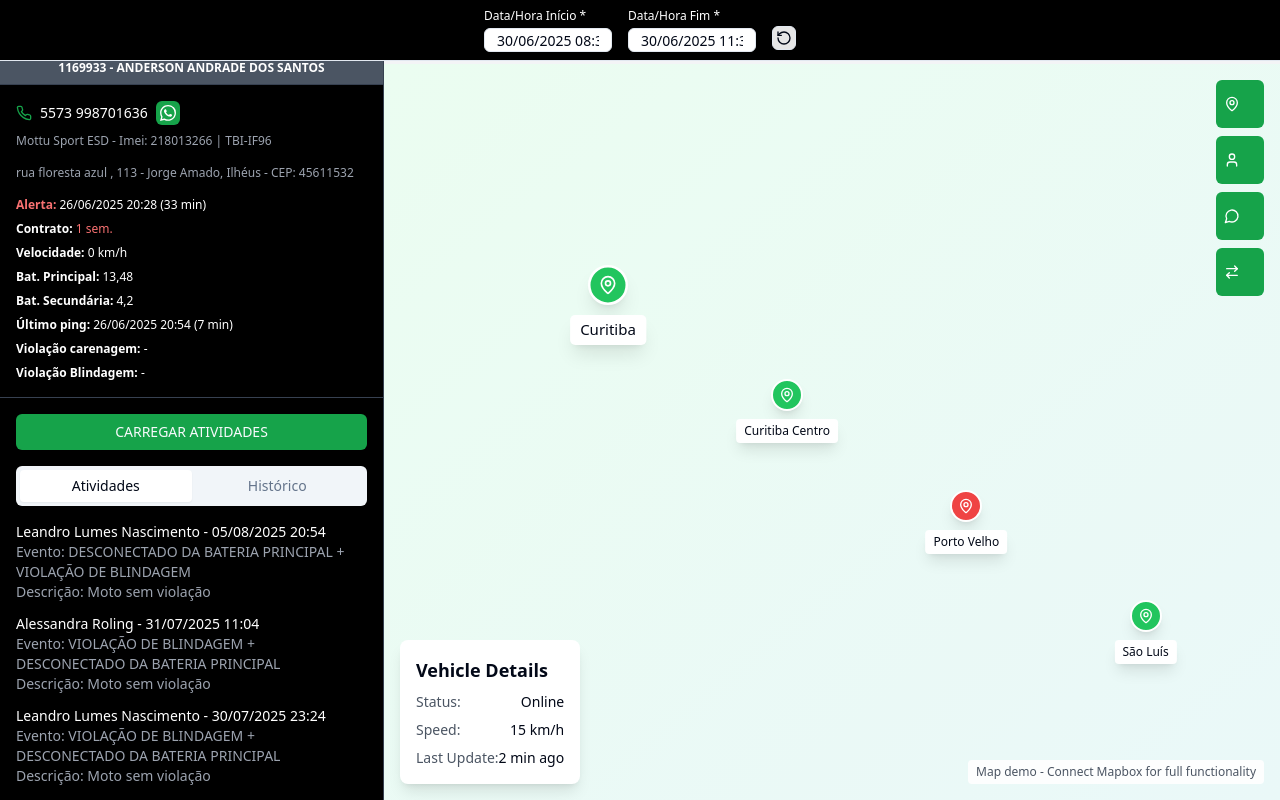
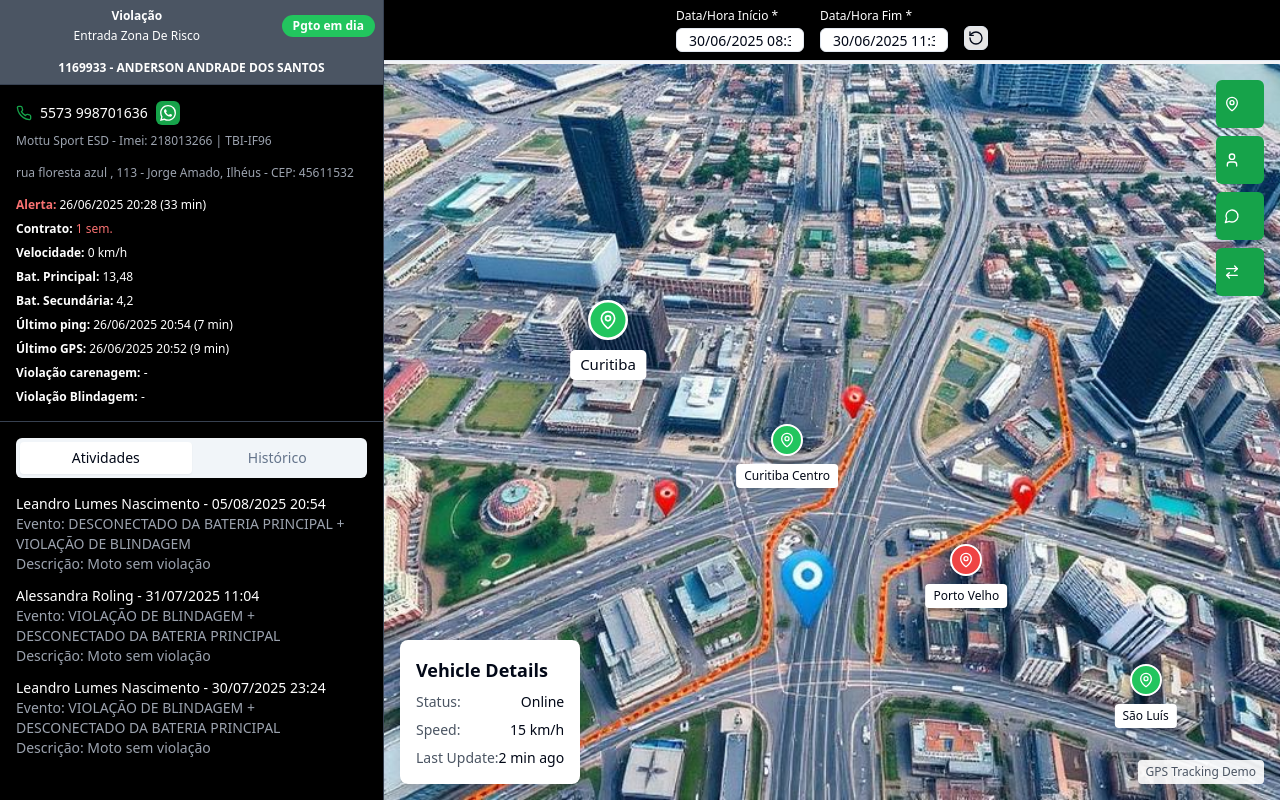
Before and after one commit to CaioNagata/map-shadow-display, a React (Vite) app: page / in a window 1280 px wide. Both pictures are taken after a click on the button "Continue Demo". Built offline with nearby package versions, Linux system fonts and the light colour scheme.

Commit message:
Refactor: Update map and sidebar
Remove "Carregar atividades" button.
Make header width match map width.
Expand all buttons on hover.
Add "Ultimo GPS" date/time below "Ultimo ping".
Replace map demo with an image.

```diff
--- a/src/components/MapView.tsx
+++ b/src/components/MapView.tsx
@@ -84,8 +84,10 @@ const MapView = ({ selectedVehicle }: MapViewProps) => {
 
   return (
     <div className="flex-1 flex flex-col bg-gray-100 h-screen">
-      {/* Fixed Map Header */}
-      <div className="fixed top-0 left-0 right-0 bg-black border-b p-2 z-50">
+      {/* Map Container with Header */}
+      <div className="flex-1 relative overflow-hidden">
+        {/* Fixed Map Header - Only Map Width */}
+        <div className="absolute top-0 left-0 right-0 bg-black border-b p-2 z-50">
           <div className="flex items-center justify-center space-x-4">
             <div className="flex flex-col">
               <label className="text-white text-xs mb-1">Data/Hora Início *</label>
@@ -111,42 +113,33 @@ const MapView = ({ selectedVehicle }: MapViewProps) => {
           </div>
         </div>
 
-      {/* Map Container - Independent */}
-      <div className="flex-1 relative overflow-hidden mt-16">
-        {/* Map Controls */}
-        <div className="absolute top-4 right-4 z-10 flex flex-col space-y-2">
+        {/* Map Controls - Hover expands all */}
+        <div className="absolute top-20 right-4 z-10 flex flex-col space-y-2 group">
           {/* Location Ping Button */}
-          <div className="group relative">
           <Button size="sm" className="bg-green-600 hover:bg-green-700 text-white w-12 h-12 group-hover:w-auto group-hover:px-4 transition-all duration-300">
             <MapPin className="w-5 h-5" />
             <span className="ml-2 opacity-0 group-hover:opacity-100 whitespace-nowrap text-sm font-medium overflow-hidden max-w-0 group-hover:max-w-xs transition-all duration-300">
               LOCALIZAÇÃO PING
             </span>
           </Button>
-          </div>
 
           {/* Google Maps Button */}
-          <div className="group relative">
           <Button size="sm" className="bg-green-600 hover:bg-green-700 text-white w-12 h-12 group-hover:w-auto group-hover:px-4 transition-all duration-300">
             <User className="w-5 h-5" />
             <span className="ml-2 opacity-0 group-hover:opacity-100 whitespace-nowrap text-sm font-medium overflow-hidden max-w-0 group-hover:max-w-xs transition-all duration-300">
               MAPA DO GOOGLE
             </span>
           </Button>
-          </div>
 
           {/* Open Chat Button */}
-          <div className="group relative">
           <Button size="sm" className="bg-green-600 hover:bg-green-700 text-white w-12 h-12 group-hover:w-auto group-hover:px-4 transition-all duration-300">
             <MessageCircle className="w-5 h-5" />
             <span className="ml-2 opacity-0 group-hover:opacity-100 whitespace-nowrap text-sm font-medium overflow-hidden max-w-0 group-hover:max-w-xs transition-all duration-300">
               ABRIR CHAT
             </span>
           </Button>
-          </div>
 
           {/* Transfer Service Button */}
-          <div className="group relative">
           <Button size="sm" className="bg-green-600 hover:bg-green-700 text-white w-12 h-12 group-hover:w-auto group-hover:px-4 transition-all duration-300">
             <ArrowRightLeft className="w-5 h-5" />
             <span className="ml-2 opacity-0 group-hover:opacity-100 whitespace-nowrap text-sm font-medium overflow-hidden max-w-0 group-hover:max-w-xs transition-all duration-300">
@@ -154,11 +147,15 @@ const MapView = ({ selectedVehicle }: MapViewProps) => {
             </span>
           </Button>
         </div>
-        </div>
 
-        {/* Mock Map Display */}
-        <div className="w-full h-full bg-gradient-to-br from-green-50 to-blue-50 flex items-center justify-center">
-            <div className="relative w-full h-full bg-green-100/30">
+        {/* Map Image Display */}
+        <div className="w-full h-full pt-16">
+          <img
+            src="/src/assets/map-demo.jpg"
+            alt="Vehicle tracking map"
+            className="w-full h-full object-cover"
+          />
+
           {/* Simulated map markers */}
           {vehicleLocations.map((location, index) => (
             <div
@@ -167,7 +164,7 @@ const MapView = ({ selectedVehicle }: MapViewProps) => {
                 selectedVehicle === location.id ? "scale-125 z-20" : "z-10"
               }`}
               style={{
-                top: `${30 + index * 15}%`,
+                top: `${40 + index * 15}%`,
                 left: `${25 + index * 20}%`,
               }}
             >
@@ -185,8 +182,7 @@ const MapView = ({ selectedVehicle }: MapViewProps) => {
 
           {/* Map attribution */}
           <div className="absolute bottom-4 right-4 bg-white/90 px-2 py-1 rounded text-xs text-gray-600">
-            Map demo - Connect Mapbox for full functionality
-            </div>
+            GPS Tracking Demo
           </div>
         </div>
 
--- a/src/components/VehicleSidebar.tsx
+++ b/src/components/VehicleSidebar.tsx
@@ -133,6 +133,10 @@ const VehicleSidebar = ({ selectedVehicle, onVehicleSelect }: VehicleSidebarProp
             </div>
 
             <div>
+              <span className="font-semibold">Último GPS:</span> 26/06/2025 20:52 (9 min)
+            </div>
+
+            <div>
               <span className="font-semibold">Violação carenagem:</span> -
             </div>
 
@@ -146,13 +150,6 @@ const VehicleSidebar = ({ selectedVehicle, onVehicleSelect }: VehicleSidebarProp
       {/* Activities and History Tabs */}
       <div className="flex-1 overflow-y-auto">
         <div className="p-4">
-          <Button
-            className="w-full mb-4 bg-green-600 hover:bg-green-700"
-            size="sm"
-          >
-            CARREGAR ATIVIDADES
-          </Button>
-
           <Tabs defaultValue="activities" className="w-full">
             <TabsList className="grid w-full grid-cols-2">
               <TabsTrigger value="activities">Atividades</TabsTrigger>
```
Also changed, not shown: src/assets/map-demo.jpg (added). Lines whose indentation alone changed are shown as unchanged.
